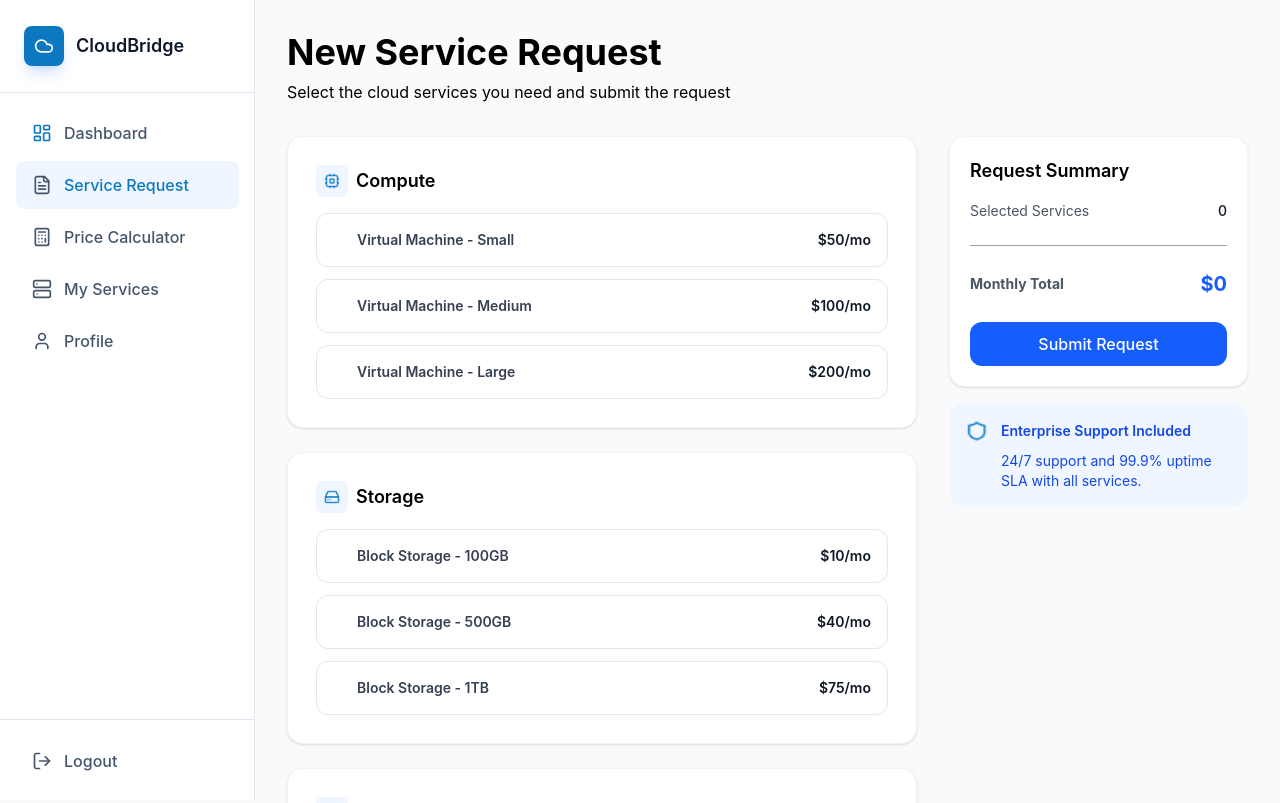
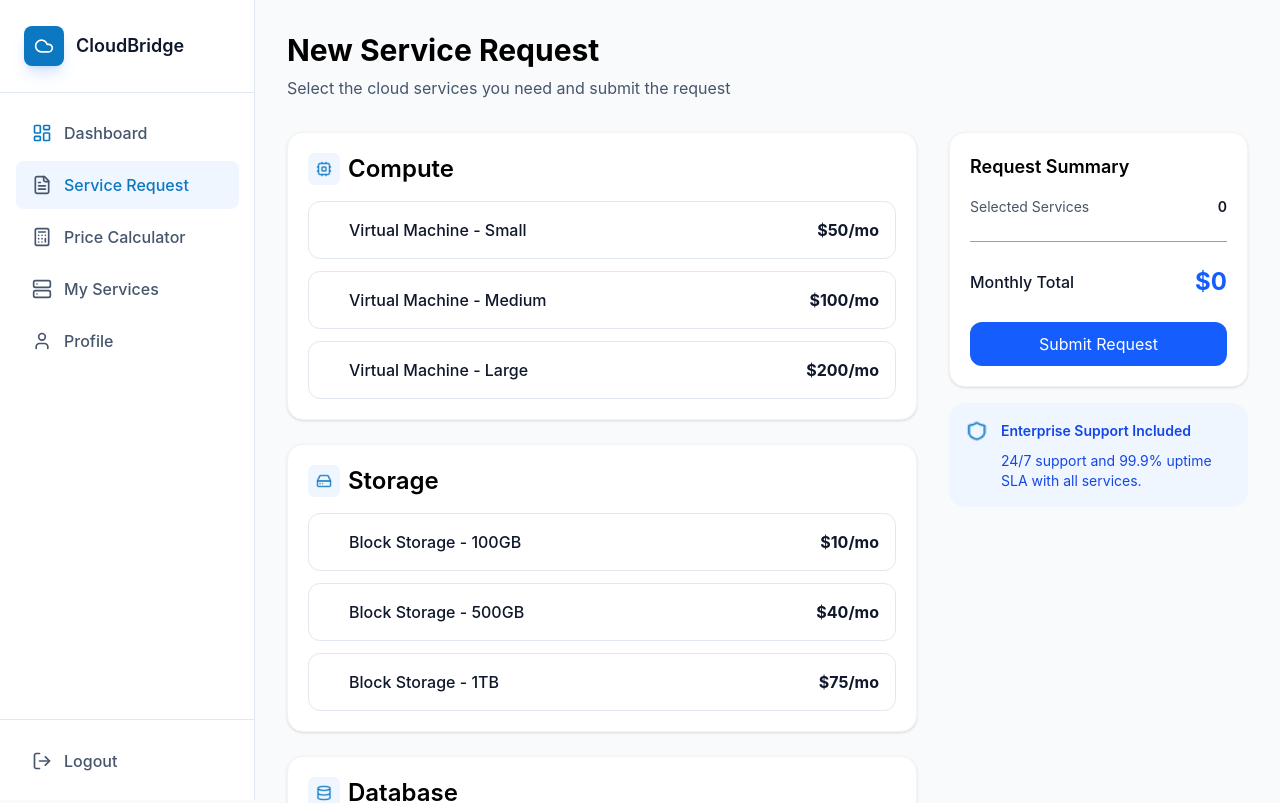
Before and after one commit to Dakshinkali-Team/Portal-CloudBridge, a React (Vite) app in the folder client/cloudbridge/: page /service-request in a window 1280 px wide. Shown: the top 803 px of the page. Built offline with nearby package versions, Linux system fonts and the light colour scheme.

Commit message:
final service request

```diff
--- a/client/cloudbridge/index.html
+++ b/client/cloudbridge/index.html
@@ -3,7 +3,7 @@
   <head>
     <meta charset="UTF-8" />
     <link rel="icon" type="image/svg+xml" href="/favicon.svg" />
-    <link href="https://fonts.googleapis.com/css2?family=DM+Sans:wght@400;500;600;700&family=Work+Sans:wght@400;500;600;700&display=swap" rel="stylesheet" />
+    <link href="https://fonts.googleapis.com/css2?family=DM+Sans:wght@400;500;600;700&family=Work+Sans:wght@400;500;600;700&family=JetBrains+Mono:wght@400;500;600;700&display=swap" rel="stylesheet" />
     <meta name="viewport" content="width=device-width, initial-scale=1.0" />
     <title>cloudbridge</title>
   </head>
--- a/client/cloudbridge/src/components/cloud/requestservices/RequestCard.jsx
+++ b/client/cloudbridge/src/components/cloud/requestservices/RequestCard.jsx
@@ -2,8 +2,8 @@ import React from "react";
 
 const Card = ({ title, children }) => {
   return (
-    <div className="bg-white shadow-sm rounded-2xl p-7 border border-gray-100">
-      <h3 className="text-lg font-semibold mb-4">{title}</h3>
+    <div className="bg-white shadow-sm rounded-2xl p-5 border border-gray-100">
+      <h3 className="text-DM Sans text-2xl font-semibold mb-4">{title}</h3>
       <div className="space-y-3">
         {children}
       </div>
--- a/client/cloudbridge/src/components/cloud/requestservices/RequestServiceItem.jsx
+++ b/client/cloudbridge/src/components/cloud/requestservices/RequestServiceItem.jsx
@@ -21,13 +21,13 @@ const ServiceItem = ({ name, price, checked, onChange }) => {
         />
 
         {/* TEXT */}
-        <span className="text-sm font-semibold text-gray-700">
+        <span className="text-Work Sans font-medium text-base text-[#0F172B]">
           {name}
         </span>
       </div>
 
       {/* RIGHT SIDE */}
-      <span className="text-sm font-semibold text-gray-900">
+      <span className="text-JetBrains Mono font-bold text-base text-[#0F172B]">
         ${price}/mo
       </span>
     </div>
--- a/client/cloudbridge/src/components/cloud/requestservices/RequestSummaryCard.jsx
+++ b/client/cloudbridge/src/components/cloud/requestservices/RequestSummaryCard.jsx
@@ -2,25 +2,25 @@ import React from "react";
 
 const SummaryCard = ({ total = 330, count = 6 }) => {
   return (
-    <div className="bg-white shadow-sm rounded-2xl p-5 border border-gray-100 min-h-60 space-y-6 mt-12 ">
-      <h3 className="text-lg font-semibold mb-4">Request Summary</h3>
+    <div className="bg-white shadow-sm rounded-2xl p-5 border border-gray-100 min-h-60 space-y-6 mt-11 ">
+      <h3 className="text-DM Sans text-lg font-semibold mb-4">Request Summary</h3>
 
       {/* Selected Services */}
-      <div className="flex justify-between text-sm text-gray-600">
+      <div className="flex justify-between text-sm text-gray-600 text-Work Sans text-regular">
         <span>Selected Services</span>
-        <span className="font-medium text-gray-900">{count}</span>
+        <span className="text-Work Sans text-sm font-semibold text-gray-900">{count}</span>
       </div>
  {/* Horizontal Line */}
   <div className="border-t border-gray-400"></div>
       {/* Monthly Total */}
       <div className="flex justify-between items-center">
-        <span className="font-bold text-sm text-gray-600">Monthly Total</span>
-        <span className="text-xl font-bold text-blue-600">
+        <span className="text-Work Sans font-medium text-base text-[#0F172B]">Monthly Total</span>
+        <span className="text-JetsBrain Mono text-2xl font-bold text-blue-600">
           ${total}
         </span>
       </div>
        {/* Button */}
-      <button className="w-full bg-blue-600 text-white py-2.5 rounded-xl font-medium hover:bg-blue-700 transition">
+      <button className="w-full bg-blue-600 text-Work Sans text-white py-2.5 rounded-xl text-medium text-base hover:bg-blue-700 transition">
         Submit Request
       </button>
     </div>
--- a/client/cloudbridge/src/pages/ServiceRequest.jsx
+++ b/client/cloudbridge/src/pages/ServiceRequest.jsx
@@ -50,8 +50,8 @@ const ServiceRequest = () => {
 
       <main className="flex-1 p-8 grid grid-cols-1 lg:grid-cols-3 gap-8">
         <div className="lg:col-span-2 space-y-6">
-          <h1 className="text-4xl font-bold">New Service Request</h1>
-          <p className="text-left -mt-4 pb-2">
+          <h1 className="text-DM Sans text-3xl font-bold">New Service Request</h1>
+          <p className="text-Work Sans text-regular text-base text-left -mt-4 pb-2 text-[#45556C]">
             Select the cloud services you need and submit the request
           </p>
 
@@ -139,12 +139,12 @@ const ServiceRequest = () => {
           <div className="bg-blue-50 text-blue-700 p-4 rounded-2xl text-sm min-h-25">
             <div className="flex items-center gap-3">
               <img src={EnterpriseIcon} className="w-6 h-6 shrink-0" />
-              <h2 className="font-semibold whitespace-nowrap">
+              <h2 className="text-Work Sans text-sm font-semibold whitespace-nowrap">
                 Enterprise Support Included
               </h2>
             </div>
 
-            <p className="mt-2 pl-9">
+            <p className="mt-2 pl-9 text-Work Sans text-regular">
               24/7 support and 99.9% uptime SLA with all services.
             </p>
           </div>
```
